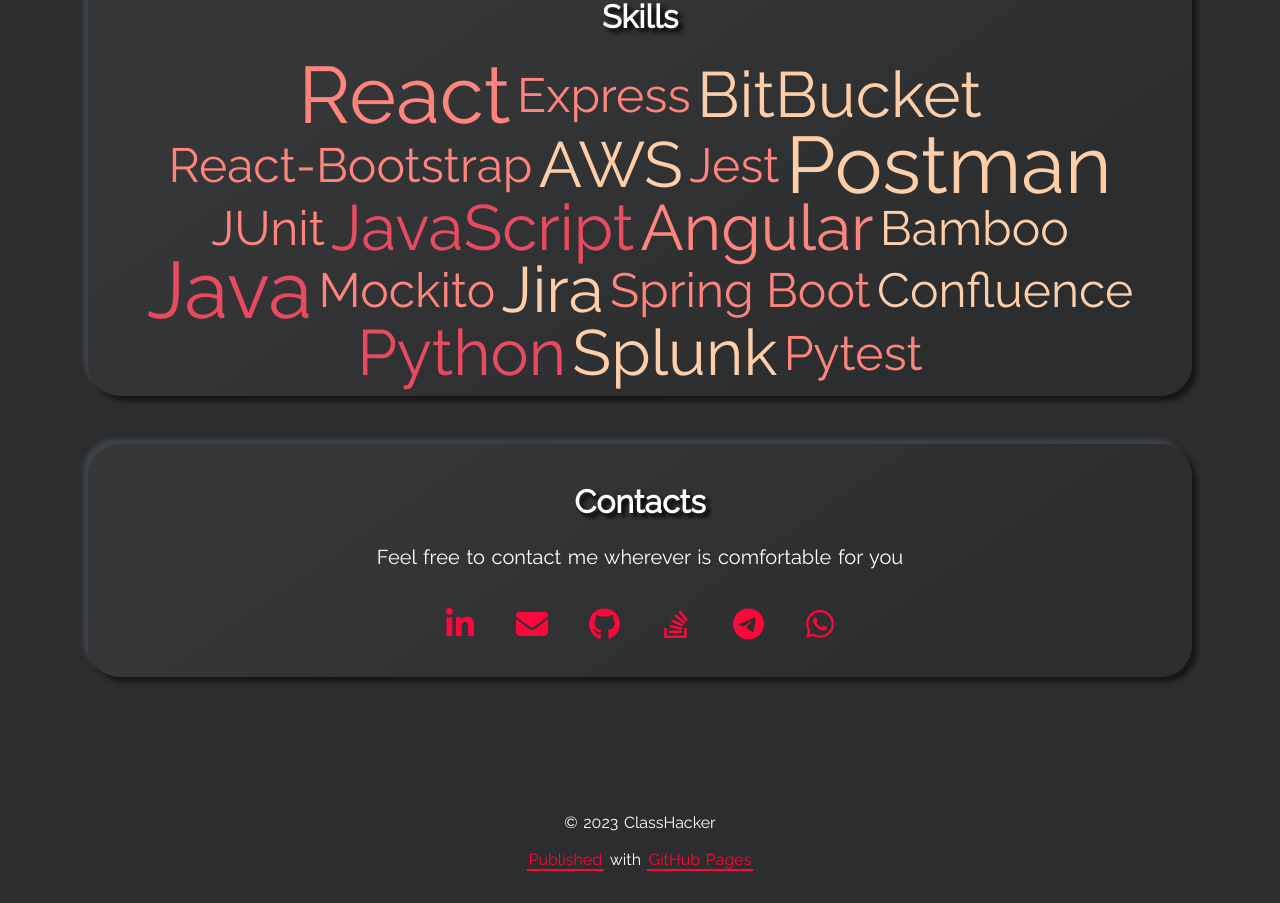
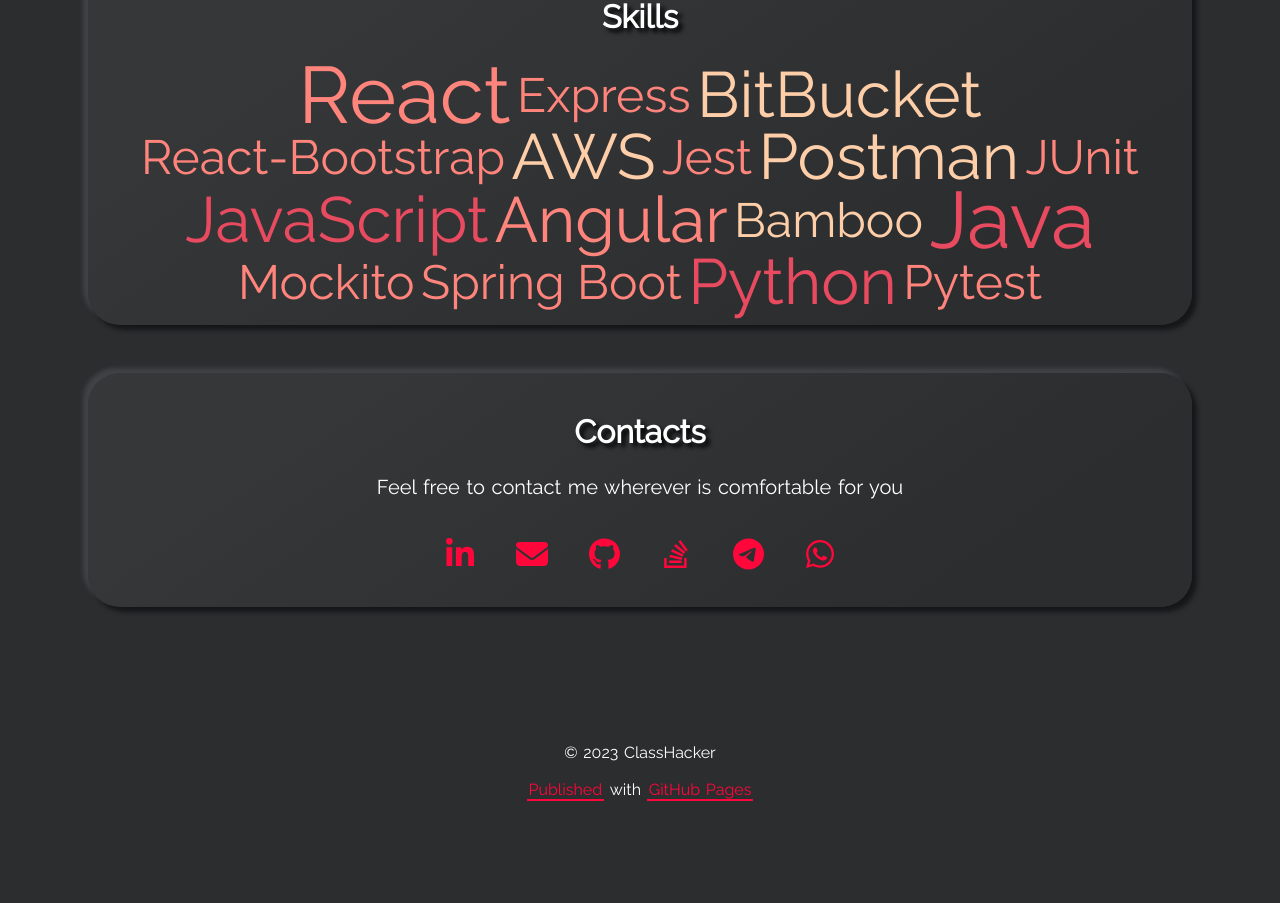
Before and after one commit to ClassHacker/classhacker.github.io, a React (Create React App) app: page / in a window 1280 px wide. Shown: the part 1900-2803 px from the top of the page. After the commit the page ends 2733 px from the top, so only its background shows below. Built offline with nearby package versions, Linux system fonts and the light colour scheme; what react-animations would draw is missing.

Commit message:
removed some skills

```diff
--- a/src/component/Skills.js
+++ b/src/component/Skills.js
@@ -7,18 +7,15 @@
     { name: 'React-Bootstrap', type: 'framework', weight: 3 },
     { name: 'AWS', type: 'tool', weight: 4 },
     { name: 'Jest', type: 'framework', weight: 3 },
-    { name: 'Postman', type: 'tool', weight: 5 },
+    { name: 'Postman', type: 'tool', weight: 4 },
     { name: 'JUnit', type: 'framework', weight: 3 },
     { name: 'JavaScript', type: 'language', weight: 4 },
     { name: 'Angular', type: 'framework', weight: 4 },
     { name: 'Bamboo', type: 'tool', weight: 3 },
     { name: 'Java', type: 'language', weight: 5 },
     { name: 'Mockito', type: 'framework', weight: 3 },
-    { name: 'Jira', type: 'tool', weight: 4 },
     { name: 'Spring Boot', type: 'framework', weight: 3 },
-    { name: 'Confluence', type: 'tool', weight: 3 },
     { name: 'Python', type: 'language', weight: 4 },
-    { name: 'Splunk', type: 'tool', weight: 4 },
     { name: 'Pytest', type: 'framework', weight: 3 },
 ]
 
```
